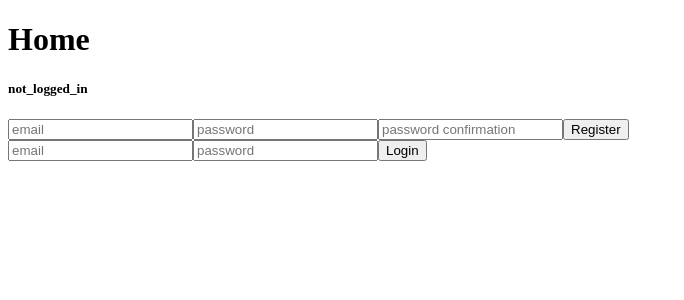
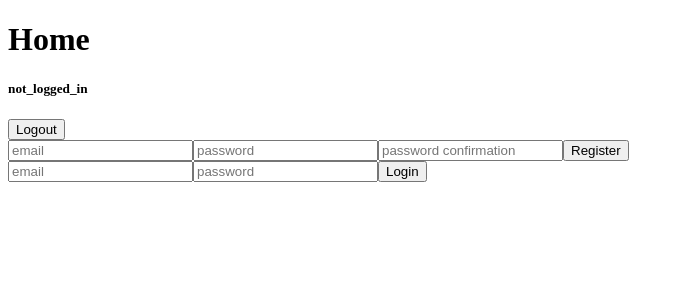
Before and after one commit to Khalidltf/react-rails-app, a React (Vite) app: page / in a window 1280 px wide. Shown: the top 300 px of the page, without its empty margins (0-684 px from the left). Built offline with nearby package versions, Linux system fonts and the light colour scheme; no server answers.

Commit message:
Implementing the Logout Functionality in React

```diff
--- a/src/App.jsx
+++ b/src/App.jsx
@@ -35,13 +35,22 @@ function App() {
     checkLoginStatus(); /* there I can execute it AFTER the first render */
   }, []);
 
+  const handleLogout = () => {
+    setLoggedInStatus("not_logged_in");
+    setUser({});
+  };
+
   return (
     <Router>
       <Routes>
         <Route
           path="/"
           element={
-            <Home loggedInStatus={loggedInStatus} handleLogin={handleLogin} />
+            <Home
+              loggedInStatus={loggedInStatus}
+              handleLogin={handleLogin}
+              handleLogout={handleLogout}
+            />
           }
         />
         <Route
--- a/src/components/Home.jsx
+++ b/src/components/Home.jsx
@@ -1,10 +1,11 @@
 import Registration from "./auth/Registration";
 import Login from "./auth/Login";
+import axios from "axios";
 import { useNavigate } from "react-router-dom";
 import "./Home.css";
 
 // eslint-disable-next-line react/prop-types
-function Home({ loggedInStatus, handleLogin }) {
+function Home({ loggedInStatus, handleLogin, handleLogout }) {
   const navigate = useNavigate();
   // eslint-disable-next-line no-unused-vars
   const handleSuccessfulAuth = (data) => {
@@ -12,10 +13,21 @@ function Home({ loggedInStatus, handleLogin }) {
     navigate("/dashboard");
   };
 
+  const handleLogoutClick = () => {
+    axios
+      .delete("http://127.0.0.1:3001/logout", { withCredentials: true })
+      .then((res) => {
+        console.log(res.data);
+        handleLogout();
+      })
+      .catch((error) => console.log(error));
+  };
+
   return (
     <>
       <h1>Home</h1>
       <h5>{loggedInStatus}</h5>
+      <button onClick={() => handleLogoutClick}>Logout</button>
       <Registration handleSuccessfulAuth={handleSuccessfulAuth} />
       <Login handleSuccessfulAuth={handleSuccessfulAuth} />
     </>
```
